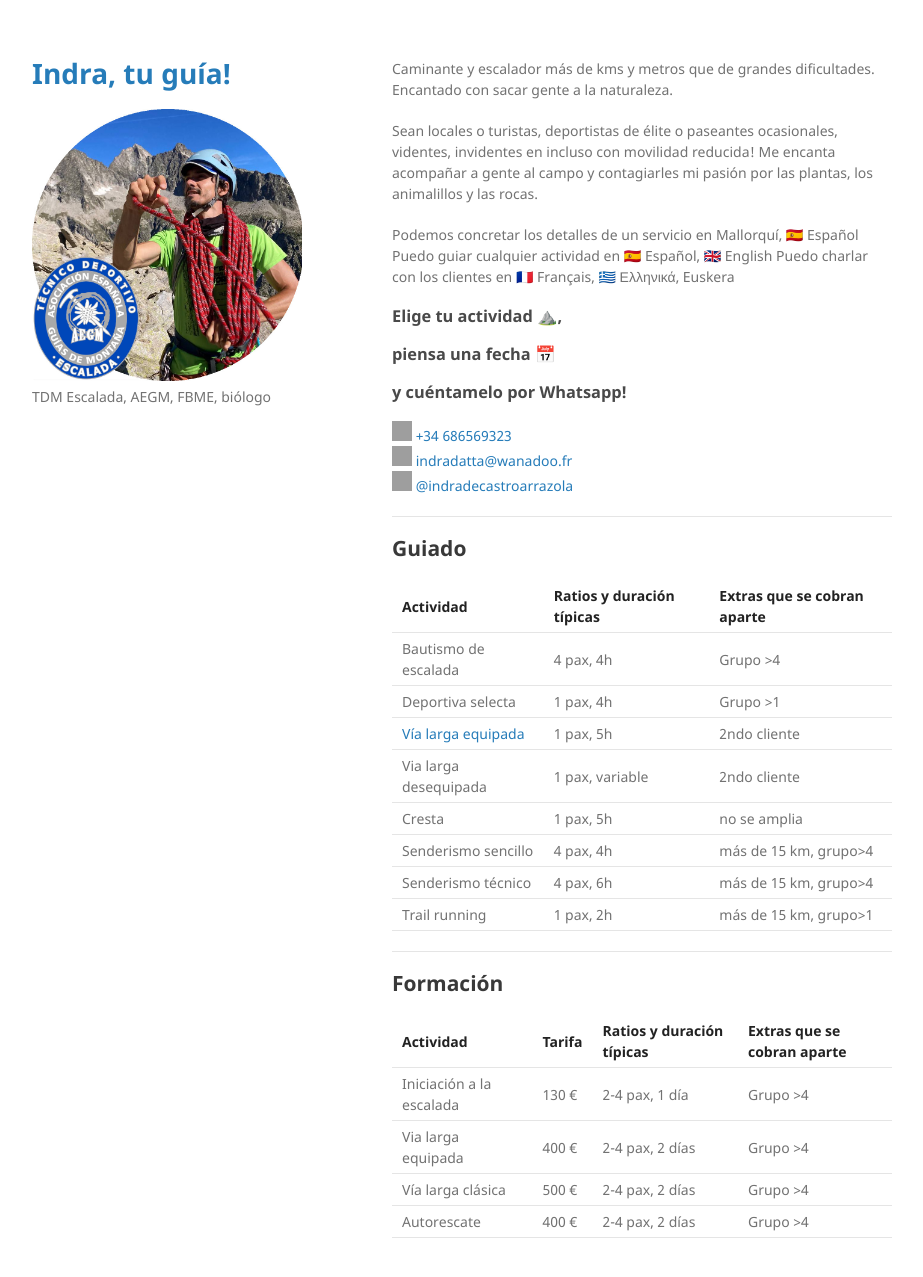
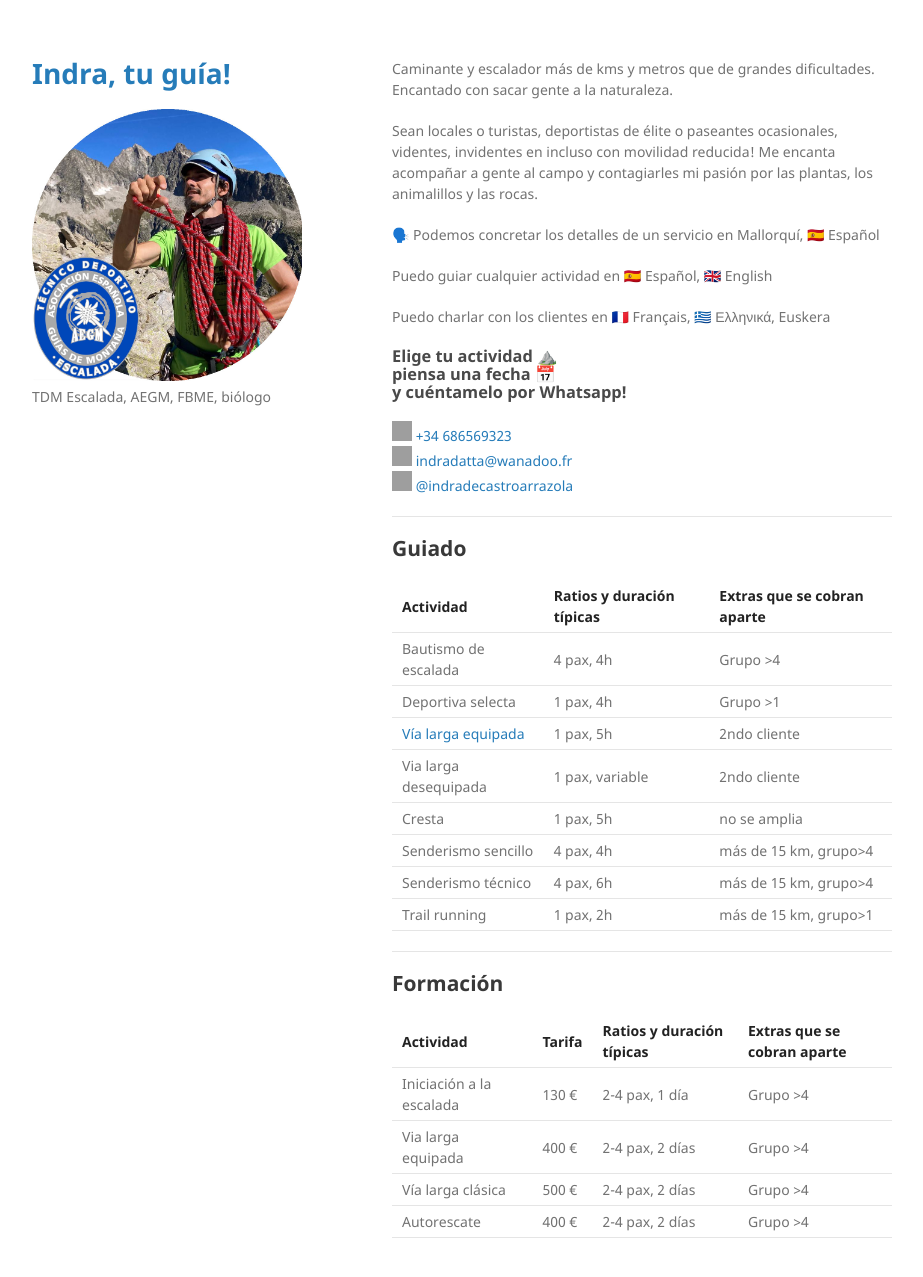
Before and after one commit to indradecastro/MountainGuide, a Jekyll site: the page built from index.md, in a window 1280 px wide and 1308 px high. Shown: the top 1277 px of the window, without its empty margins (178-1101 px from the left). Built offline with Jekyll 4.4.1, drawn with Linux system fonts in a browser that asks for light colours; emoji names are drawn with the system emoji font; grey boxes are pictures that could not be loaded.

Commit message:
add talking emoji

```diff
--- a/index.md
+++ b/index.md
@@ -6,13 +6,13 @@ Caminante y escalador más de kms y metros que de grandes dificultades. Encantad
 
 Sean locales o turistas, deportistas de élite o paseantes ocasionales, videntes, invidentes en incluso con movilidad reducida! Me encanta acompañar a gente al campo y contagiarles mi pasión por las plantas, los animalillos y las rocas.
 
-Podemos concretar los detalles de un servicio en Mallorquí, :es: Español
+🗣️ Podemos concretar los detalles de un servicio en Mallorquí, :es: Español
+
 Puedo guiar cualquier actividad en :es: Español, :gb: English
+
 Puedo charlar con los clientes en :fr: Français, :greece: Ελληνικά, Euskera
 
-### Elige tu actividad :mountain:,
-### piensa una fecha :date:
-### y cuéntamelo por Whatsapp!
+### Elige tu actividad :mountain: <br> piensa una fecha :date: <br> y cuéntamelo por Whatsapp!
 
 <img src="https://raw.githubusercontent.com/FortAwesome/Font-Awesome/6.x/svgs/brands/whatsapp.svg" width="20" height="20"> [+34 686569323](tel:+34 686569323)<br>
 <img src="https://raw.githubusercontent.com/FortAwesome/Font-Awesome/6.x/svgs/regular/envelope.svg" width="20" height="20"> [indradatta@wanadoo.fr](mailto:indradatta@wanadoo.fr)<br>
```
